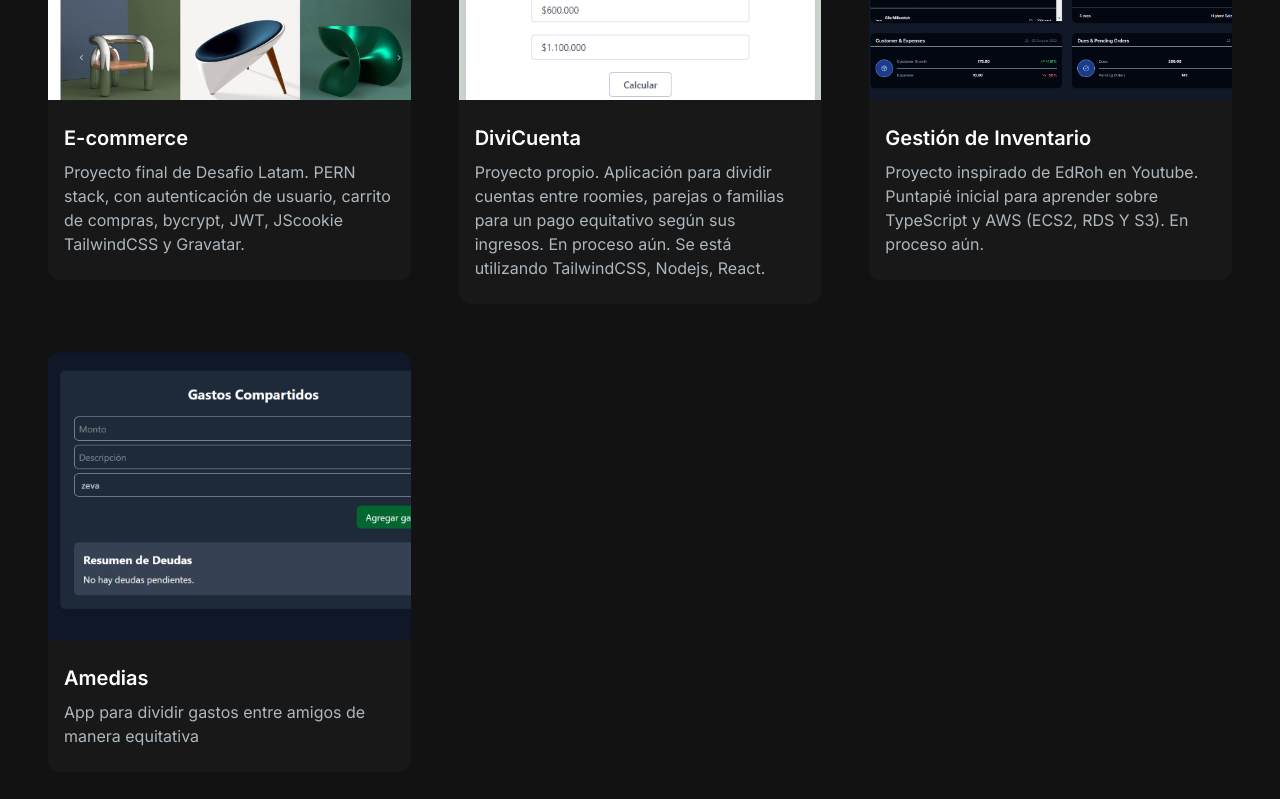
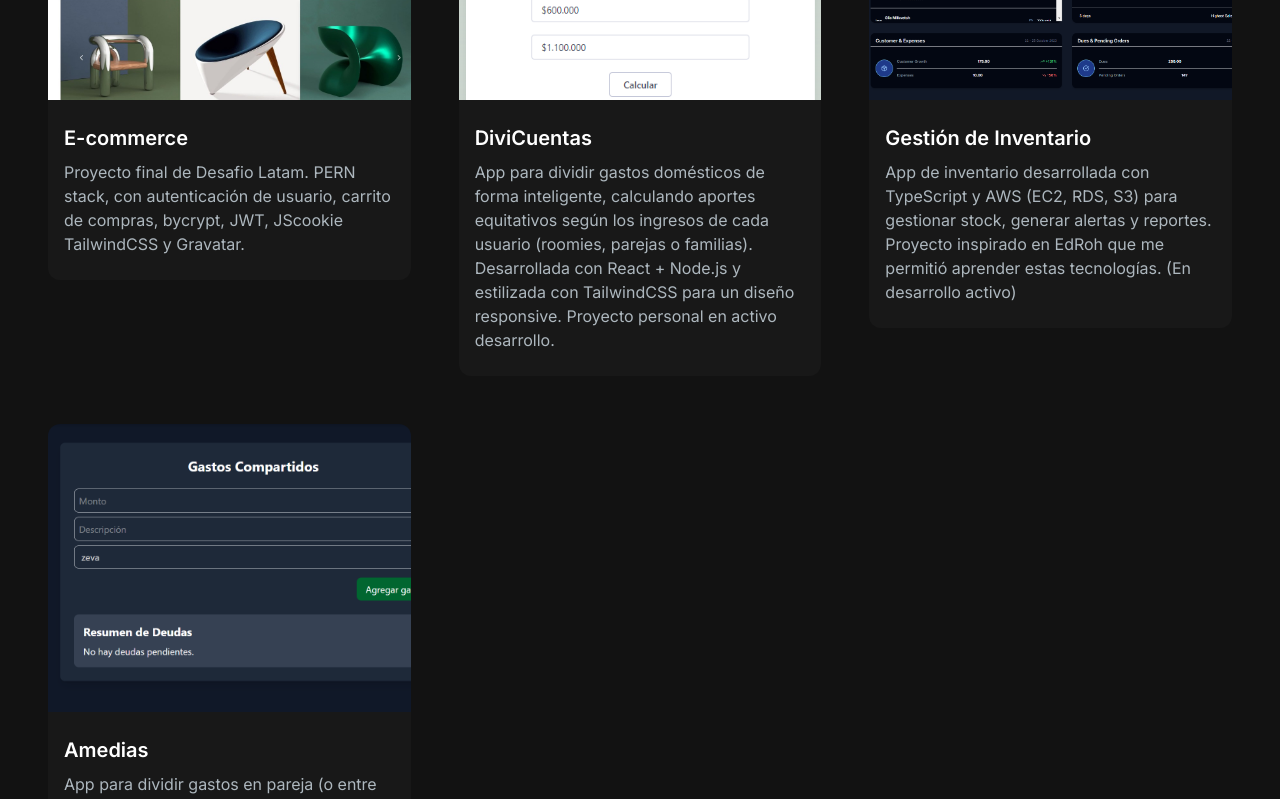
Before and after one commit to SebastianGarciaGuerrero/portfolio, a Next.js app: page / in a window 1280 px wide. Shown: the part 1780-2579 px from the top of the page. Built offline with nearby package versions, Linux system fonts and the light colour scheme.

Commit message:
arreglando proyectos

```diff
--- a/app/components/ProjectSection.jsx
+++ b/app/components/ProjectSection.jsx
@@ -13,39 +13,40 @@ const projectData = [
     image: "/image/projects/1.jpg",
     tag: ["Todo", "Web"],
     gitUrl: "https://github.com/SebastianGarciaGuerrero/proyectofinal",
-    previewUrl: "https://vercel.com/sebastiangarciaguerreros-projects/ecommerce-frontend",
+    previewUrl:
+      "https://vercel.com/sebastiangarciaguerreros-projects/ecommerce-frontend",
   },
   {
     id: 2,
-    title: "DiviCuenta",
+    title: "DiviCuentas",
     description:
-      "Proyecto propio. Aplicación para dividir cuentas entre roomies, parejas o familias para un pago equitativo según sus ingresos. En proceso aún. Se está utilizando TailwindCSS, Nodejs, React.",
+      "App para dividir gastos domésticos de forma inteligente, calculando aportes equitativos según los ingresos de cada usuario (roomies, parejas o familias). Desarrollada con React + Node.js y estilizada con TailwindCSS para un diseño responsive. Proyecto personal en activo desarrollo.",
     image: "/image/projects/2.png",
     tag: ["Todo", "Mobile"],
-    gitUrl: "https://github.com/SebastianGarciaGuerrero/DiviCuenta",
-    previewUrl: "https://divi-cuenta.vercel.app/",
+    gitUrl: "https://github.com/SebastianGarciaGuerrero/DiviCuentas",
+    previewUrl: "https://divicuentas.vercel.app/",
   },
   {
     id: 3,
     title: "Gestión de Inventario",
     description:
-      "Proyecto inspirado de EdRoh en Youtube. Puntapié inicial para aprender sobre TypeScript y AWS (ECS2, RDS Y S3). En proceso aún.",
+      "App de inventario desarrollada con TypeScript y AWS (EC2, RDS, S3) para gestionar stock, generar alertas y reportes. Proyecto inspirado en EdRoh que me permitió aprender estas tecnologías. (En desarrollo activo)",
     image: "/image/projects/3.png",
     tag: ["Todo", "Web"],
     gitUrl: "https://github.com/SebastianGarciaGuerrero/inventario",
     previewUrl: "https://inventario-eosin.vercel.app/",
   },
-   {
+  {
     id: 4,
     title: "Amedias",
     description:
-      "App para  dividir gastos entre amigos de manera equitativa",
+      "App para dividir gastos en pareja (o entre amigos) como una conversación. Cada gasto se registra directamente en un chat compartido: solo escribe el monto y la descripción, y la app calcula en tiempo real cuánto debe cada uno.",
     image: "/image/projects/4.png",
     tag: ["Todo", "Mobile"],
     gitUrl: "https://github.com/SebastianGarciaGuerrero/Amedias",
     previewUrl: "https://amedias.vercel.app/",
   },
-/*  {
+  /*  {
     id: 5,
     title: "Proyecto 5",
     description:
```
